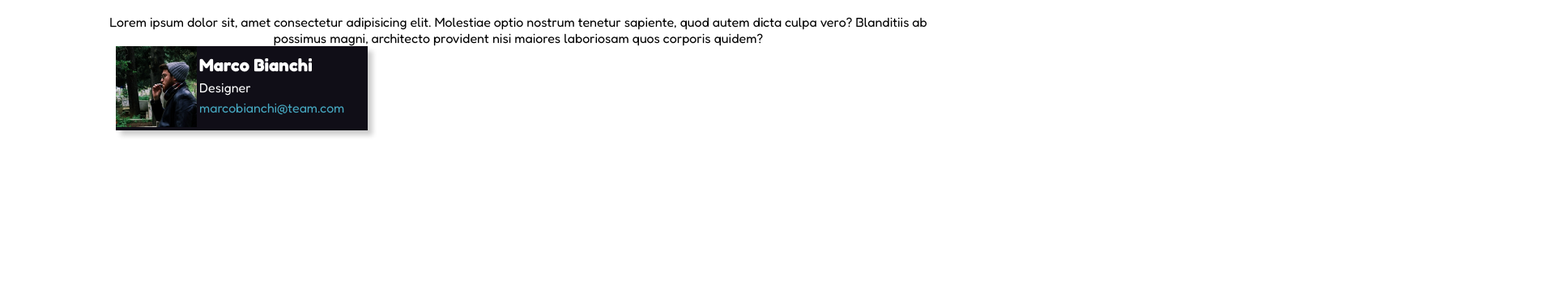
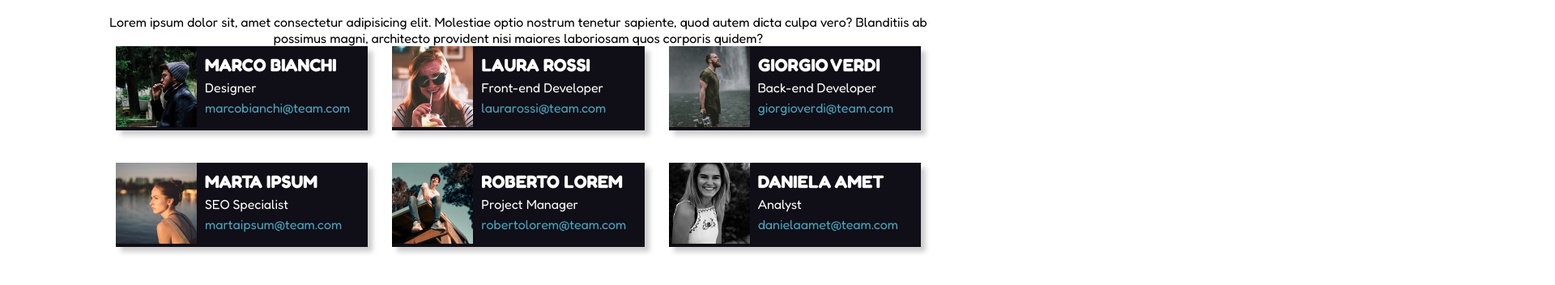
Before and after one commit to DNParadox/html-css-float-cards, a plain HTML site: page index.html in a window 1280 px wide. Shown: the part 62-414 px from the top of the page at 81% size, 1920 px wide, since content can reach past the window. Drawn offline with Linux system fonts and the light colour scheme.

Commit message:
Progetto finito

```diff
--- a/css/style.css
+++ b/css/style.css
@@ -7,6 +7,7 @@
 
 body {
     font-family: 'Fredoka', sans-serif;
+    /* color: white; */
 }
  /* Header */
 header {
@@ -48,15 +49,16 @@ img {
     width: calc( 100% / 3);
     padding: 0 15px;
     color: white;
+    margin-bottom: 40px;
 }
 
 .mini-container {
     padding: 10px;
     display: inline-block;
     position: absolute;
-    right: 20px;;
     margin: auto;
     width: 80%;
+
 }
 
 .card {
--- a/index.html
+++ b/index.html
@@ -28,62 +28,106 @@
 
 
                 <div class="col">
+
                     <div class="card">
+
                         <img src="img/male1.png" alt="Donna">
 
                         <div class="mini-container">
-                            <h3>Marco Bianchi</h3>
+                            <h3>MARCO BIANCHI</h3>
                             <div class="titolo"> Designer</div>
                             <div class="email">marcobianchi@team.com</div>
                         </div>
 
                     </div>
+                </div>
+
+                <!-- Broken -->
+
+                <div class="col">
+
+                    <div class="card">
+
+                        <img src="img/female1.png" alt="Donna">
+
+                        <div class="mini-container">
+                            <h3>LAURA ROSSI</h3>
+                            <div class="titolo"> Front-end Developer</div>
+                            <div class="email">laurarossi@team.com</div>
+                        </div>
+
+                    </div>
+                </div>
+
+                <div class="col">
+
+                    <div class="card">
+
+                        <img src="img/male2.png" alt="Donna">
+
+                        <div class="mini-container">
+                            <h3>GIORGIO VERDI</h3>
+                            <div class="titolo"> Back-end Developer</div>
+                            <div class="email">giorgioverdi@team.com</div>
+                        </div>
+
+                    </div>
+                </div>
+
+                <div class="col">
+
+                    <div class="card">
+
+                        <img src="img/female2.png" alt="Donna">
+
+                        <div class="mini-container">
+                            <h3>MARTA IPSUM</h3>
+                            <div class="titolo"> SEO Specialist</div>
+                            <div class="email">martaipsum@team.com</div>
+                        </div>
+
+                    </div>
+                </div>
 
 
+                <div class="col">
+
+                    <div class="card">
+
+                        <img src="img/male3.png" alt="Donna">
+
+                        <div class="mini-container">
+                            <h3>ROBERTO LOREM</h3>
+                            <div class="titolo"> Project Manager</div>
+                            <div class="email">robertolorem@team.com</div>
                         </div>
 
-            <!-- <div class="col">
+                    </div>
+                </div>
+
+                <div class="col">
+
                     <div class="card">
-                        <img src="img/female1.png" alt="Donna">
-                        <h3>Nome cognome</h3>
+
+                        <img src="img/female3.png" alt="Donna">
+
+                        <div class="mini-container">
+                            <h3>DANIELA AMET</h3>
+                            <div class="titolo"> Analyst</div>
+                            <div class="email">danielaamet@team.com</div>
                         </div>
+
+                    </div>
+                </div>
+
+
+
+
 
 
             </div>
 
 
-                <div class="col">
-                    <div class="card">
-                        <img src="img/female1.png" alt="Donna">
-                        <h3>Nome cognome</h3>
-                    </div>
-
-                </div>
-
-                <div class="col">
-                    <div class="card">
-                        <img src="img/female1.png" alt="Donna">
-                        <h3>Nome cognome</h3>
-                    </div>
-
-
-                </div>
-
-                <div class="col">
-                    <div class="card">
-                        <img src="img/female1.png" alt="Donna">
-                        <h3>Nome cognome</h3>
-                    </div>
-
-
-                </div>
-
-
-                <div class="col">
-                    <div class="card">
-                        <img src="img/female1.png" alt="Donna">
-                        <h3>Nome cognome</h3>
-                    </div> -->
 
 
 
```
Lines whose indentation alone changed are shown as unchanged.
